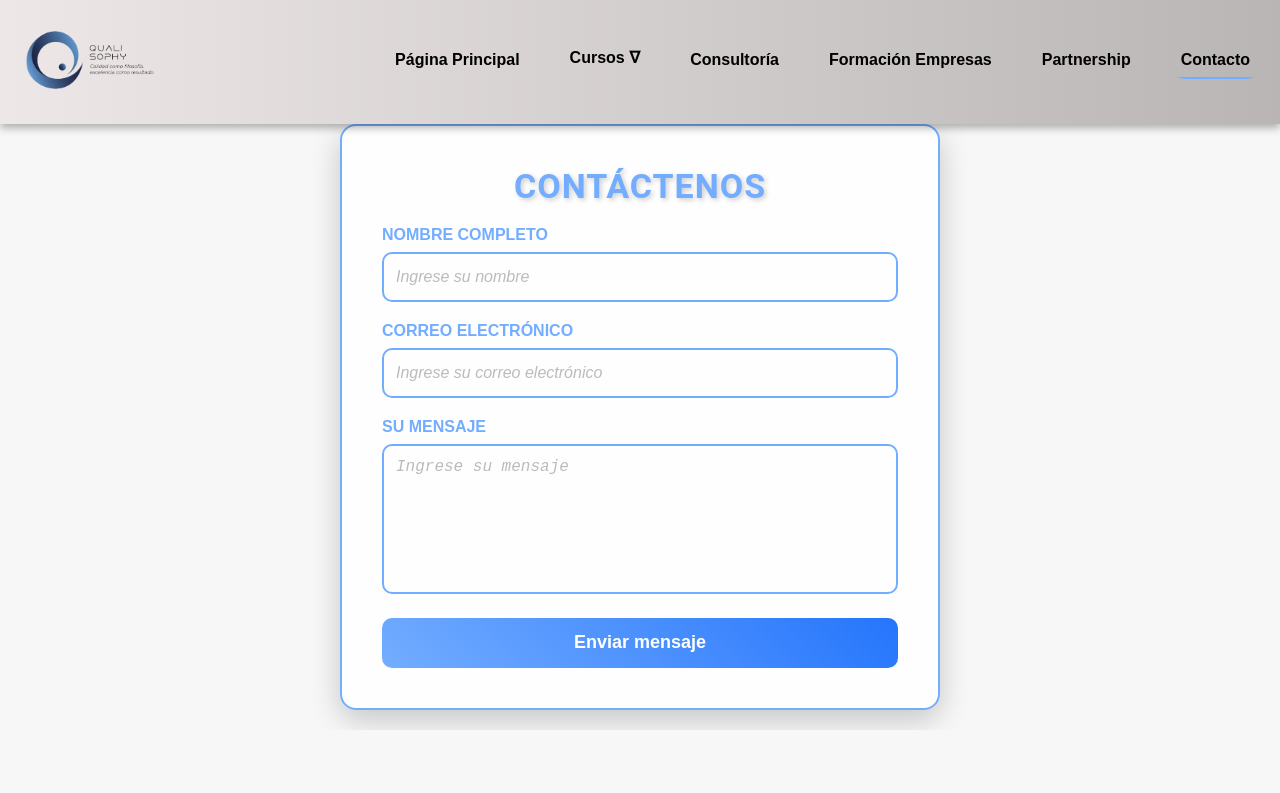
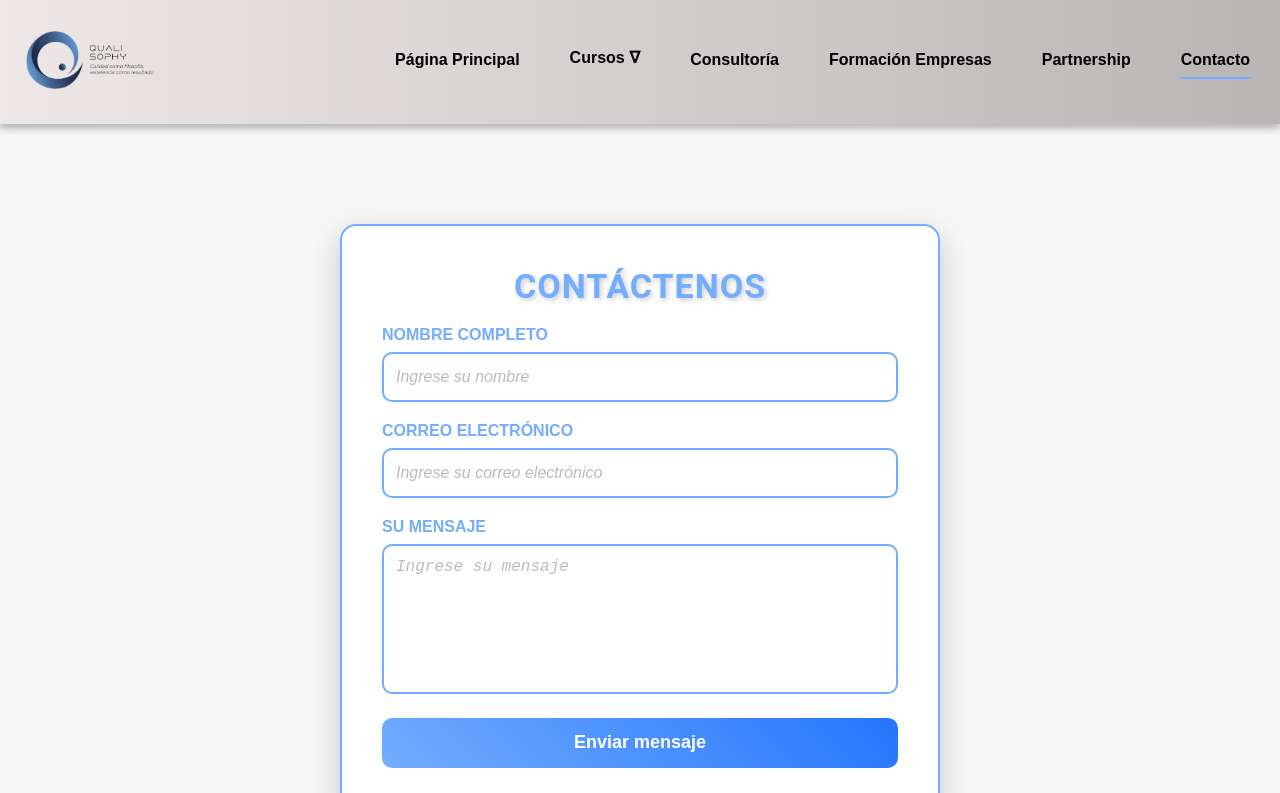
Before and after one commit to evaronda/qualisophy, a React (Vite) app: page /Contact in a window 1280 px wide. Shown: the top 793 px of the page. Built offline with nearby package versions, Linux system fonts and the light colour scheme.

Commit message:
cambios de contacto

```diff
--- a/src/components/Contact/Contact.css
+++ b/src/components/Contact/Contact.css
@@ -1,15 +1,19 @@
 /* Contact.css */
+html, body {
+    margin: 0;
+    padding: 0;
+    height: 100%;
+}
+
 .contact {
     display: flex;
     justify-content: center;
-    align-items: center;
-    min-height: 100%;
     padding: 20px;
-    overflow: hidden;
-    margin-top:10%;
+    box-sizing: border-box;
 }
 
 form {
+    margin-top: 100px; /* 👈 Bajamos el formulario */
     max-width: 600px;
     width: 100%;
     background: rgba(255, 255, 255, 0.8); /* Semi-transparent white */
@@ -27,7 +31,7 @@
     font-size: 34px;
     text-align: center;
     margin-bottom: 20px;
-    color: #73adff; /* Color del título */
+    color: #73adff;
     font-family: 'Roboto', sans-serif;
     text-shadow: 2px 2px 5px rgba(0, 0, 0, 0.2);
 }
@@ -40,7 +44,7 @@
 .input-box label {
     display: block;
     font-size: 16px;
-    color: #73adff; /* Color de las etiquetas */
+    color: #73adff;
     margin-bottom: 8px;
     font-weight: bold;
     text-transform: uppercase;
@@ -50,7 +54,7 @@
     width: 100%;
     height: 50px;
     background: transparent;
-    border: 2px solid #73adff; /* Color del borde de los campos */
+    border: 2px solid #73adff;
     outline: none;
     border-radius: 10px;
     padding: 12px;
@@ -61,8 +65,8 @@
 }
 
 .input-box .field:focus {
-    border-color: #73adff; /* Cambio de borde al enfocar */
-    box-shadow: 0 0 10px #73adff; /* Sombra de enfoque */
+    border-color: #73adff;
+    box-shadow: 0 0 10px #73adff;
 }
 
 .input-box .field.mess {
@@ -78,7 +82,7 @@
 form button {
     width: 100%;
     height: 50px;
-    background: linear-gradient(45deg, #73adff, #2575fc); /* Gradiente de color */
+    background: linear-gradient(45deg, #73adff, #2575fc);
     border: none;
     border-radius: 10px;
     cursor: pointer;
@@ -91,7 +95,7 @@
 }
 
 form button:hover {
-    background: #2575fc; /* Color de hover */
+    background: #2575fc;
     transform: translateY(-3px);
     box-shadow: 0 6px 20px rgba(37, 117, 252, 0.3);
 }
```
Also changed, not shown: src/App.css (line endings or trailing spaces).
